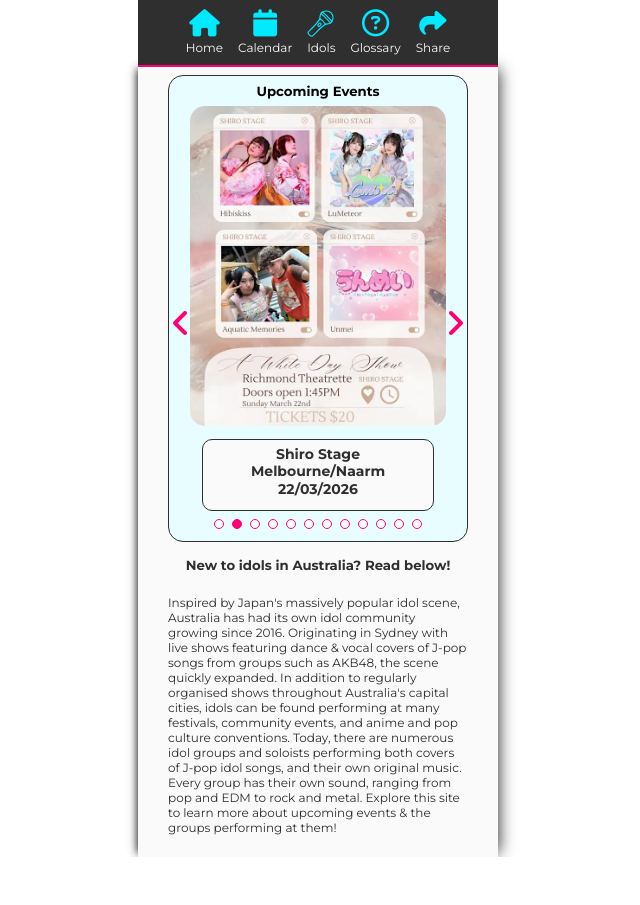
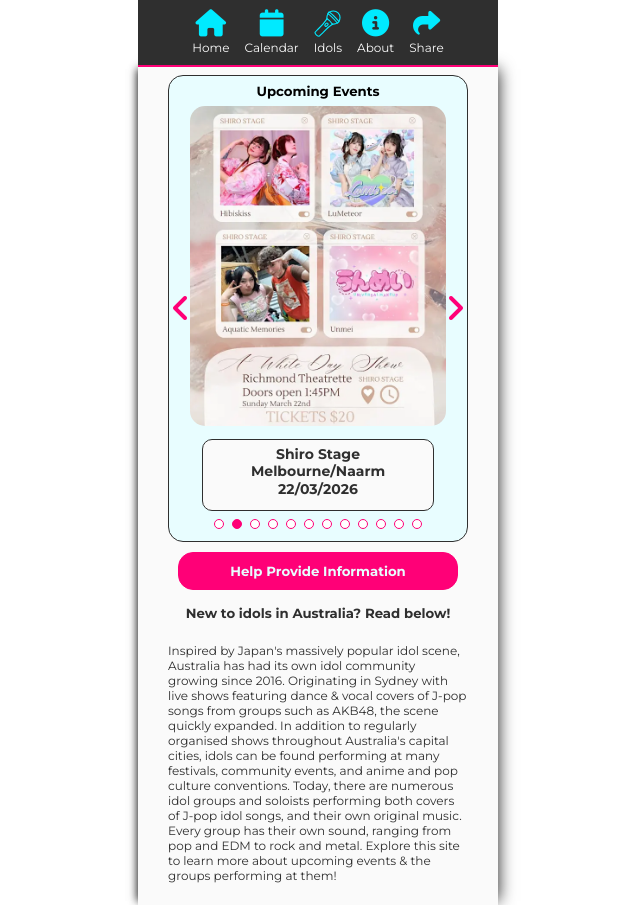
Before and after one commit to jesterngame/aus-idol-lookup, a React (Vite) app: page /aus-idol-lookup/group in a window 1280 px wide. Shown: the whole page, without its empty margins (322-962 px from the left). Before the commit the page ends 857 px from the top, so only its background shows below. Built offline with nearby package versions, Linux system fonts and the light colour scheme.

Commit message:
Adding about and way to submit data

```diff
--- /dev/null
+++ b/src/BodyAbout.jsx
@@ -0,0 +1,29 @@
+import RootLayout from './RootLayout.jsx'
+
+function BodyAbout(){
+    return <>
+        <RootLayout/>
+        <div className="main-body">
+            <div className="glossary-container">
+                <h1>About</h1>
+                <p>Created in 2026 by the team behind Aus Idol Fest, Aus Idol Lookup is your one stop shop to keep up to date with idols. With a calendar of upcoming events from around the country and information on the multitude of local idol groups and soloists, our goal is to serve as a central repository for idol fans in Australia.</p>
+
+                <h1>Glossary:</h1>
+                <div className="glossary-container-info">
+                    <p><strong>Buppan / tokutenkai:</strong> A period of time either before or after the show to purchase merchandise, take chekis, and talk with the idols.</p>
+                    <p><strong>Calls:</strong> Short phrases shouted by the crowd during verses and choruses. Find out more here: <a href="https://docs.google.com/document/u/0/d/1o1rjxjCm1V1uZA98wwuO-h9lwvIXHl-_MFMoX6xtNH4" target="_blank"><i className="fa-solid fa-link"></i></a></p>
+                    <p><strong>Cheki:</strong> A polaroid photo of an idol, either taken of them solo, or taken of them with you. These are often autographed & decorated by the idol - the specific term for this is a deco cheki.</p>
+                    <p><strong>Kaigai:</strong> The Japanese word for "overseas". Many Western idols refer to themselves as Kaigai Idols.</p>
+                    <p><strong>Mix:</strong> Fanchants, shouted by during instrumental breaks. Find out more here: <a href="https://docs.google.com/document/u/0/d/1o1rjxjCm1V1uZA98wwuO-h9lwvIXHl-_MFMoX6xtNH4" target="_blank"><i className="fa-solid fa-link"></i></a></p>
+                    <p><strong>Oshi:</strong> Your number one favourite idol!</p>
+                    <p><strong>Oshi Mark:</strong> A representative emoji for your favourite idol.</p>
+                    <p><strong>Penlight:</strong> An LED lightstick. Every idol has their own representative colour - when they're on stage, change your penlight to match your favourite's!</p>
+                    <p><strong>Wota:</strong> Derived from the word "otaku" - a dedicated idol fan.</p>
+                </div>
+            </div>
+        </div>
+
+    </>;
+}
+
+export default BodyAbout;
--- a/src/BodyCalendar.jsx
+++ b/src/BodyCalendar.jsx
@@ -25,6 +25,7 @@ function BodyCalendar(){
                 <option value="Brisbane/Meanjin">Brisbane/Meanjin</option>
                 <option value="Melbourne/Naarm">Melbourne/Naarm</option>
                 <option value="Sydney/Eora">Sydney/Eora</option>
+                <option value="Perth/Boorloo">Perth/Boorloo</option>
             </select>
         </div>
         <div className="main-body-filter">
--- /dev/null
+++ b/src/BodyFormSubmit.jsx
@@ -0,0 +1,20 @@
+import RootBack from './RootBack.jsx'
+
+function BodyFormSubmit(){
+    return <>
+        <RootBack/>
+        <div className="main-body">
+            <div className="glossary-container">
+                <h1>Google Forms</h1>
+                <p>Use these Google Forms to submit information to help keep this webapp up to date</p>
+                <p><a href="https://forms.gle/UhH9whqqnYUipdFL6" target="_blank">New Event Submission</a></p>
+                <p><a href="https://forms.gle/HDBFNiqm8rnu8ffN8" target="_blank">Update Event</a></p>
+                <p><a href="https://forms.gle/6tB6C2egGyYB6G5C6" target="_blank">New Group Submission</a></p>
+                <p><a href="https://forms.gle/3xHAtsdnMJfGeJUL7" target="_blank">Update Group</a></p>
+            </div>
+        </div>
+
+    </>;
+}
+
+export default BodyFormSubmit;
--- a/src/EventList.jsx
+++ b/src/EventList.jsx
@@ -8,6 +8,7 @@ import 'swiper/css/free-mode';
 import "swiper/css/navigation";
 import 'swiper/css/pagination';
 import { Autoplay, Navigation, FreeMode, Pagination } from 'swiper/modules';
+import { NavLink } from "react-router-dom";
 
 function EventList(props){
 
@@ -54,6 +55,15 @@ function EventList(props){
                     </div>
                 </Swiper>
             </div>
+            <NavLink to={`/submitdata`} style={{ textDecoration: 'none', color: 'inherit' }}>
+                <div className="forms-data-container">
+                    <h5>Help Provide Information</h5>
+                    {/* <strong>Event Submission</strong>
+                    <strong>Event Update</strong>
+                    <strong>Group Submission</strong>
+                    <strong>Group Update</strong> */}
+                </div>
+            </NavLink>
             <div className="event-list-container">
                 {/* {listEvents} */}
                 <div className="hompage-intro">
--- /dev/null
+++ b/src/RootBack.jsx
@@ -0,0 +1,13 @@
+import { NavLink, Outlet } from "react-router-dom";
+
+function RootBack(){
+    return <div className="nav-bar-back">
+            <NavLink to="/" style={{ textDecoration: 'none', color: 'inherit' }}>
+                <div className="nav-button">
+                    <i className="fa-solid fa-angle-left"></i>
+                </div>
+            </NavLink>
+        </div>
+}
+
+export default RootBack;
--- a/src/RootLayout.jsx
+++ b/src/RootLayout.jsx
@@ -156,11 +156,16 @@ function RootLayout(){
                 <label>Idols</label>
             </div>
             </NavLink>
-            <NavLink to="/glossary" style={{ textDecoration: 'none', color: 'inherit' }}>
+            {/* <NavLink to="/glossary" style={{ textDecoration: 'none', color: 'inherit' }}>
             <div className="nav-button" >
-                {/* <i className="fa-solid fa-music"></i> */}
                 <i className="fa-regular fa-circle-question"></i>
                 <label>Glossary</label>
+            </div>
+            </NavLink> */}
+            <NavLink to="/about" style={{ textDecoration: 'none', color: 'inherit' }}>
+            <div className="nav-button" >
+                <i className="fa-solid fa-circle-info"></i>
+                <label>About</label>
             </div>
             </NavLink>
             <NavLink to="/share" style={{ textDecoration: 'none', color: 'inherit' }}>
--- a/src/index.css
+++ b/src/index.css
@@ -662,9 +662,11 @@ body {
   font-size: 2rem;
   color: #ff0077;
   padding: 10px;
+  padding-bottom: 40px;
   user-select: none;
   height: 10px;
   width: 10px;
+  padding-right: 20px;
 }
 
 .arrow-left {
@@ -672,7 +674,7 @@ body {
 }
 
 .arrow-right {
-  right: 2px;
+  right: -8px;
 }
 
 .filterSelectGenre {
@@ -686,3 +688,32 @@ body {
   border-radius: 8px;
   border: none;
 }
+
+.forms-data-container {
+  color: #e8fdff;
+  background: #ff0077;
+  border-radius: 15px;
+  border: 1px solid #ff0077;
+  margin-top: 10px;
+  margin-left: 30px;
+  margin-right: 30px;
+}
+
+.forms-data-container h5{
+  margin-top: 10px;
+  margin-bottom: 10px;
+}
+
+.nav-bar-back {
+  display: flex;
+  gap: 15px;
+  padding: 10px;
+  background-color: #2f2f2f;
+  color: #606164;
+  position: fixed;
+  z-index: 5;
+  width: 340px;
+  text-align: center;
+  margin-top: -65px;
+  border-bottom: 2px solid #ff0077;
+}
```
Also changed, not shown: src/EventCurrentMonthCard.jsx (+5 -6 lines), src/main.jsx (+5 -3 lines).
